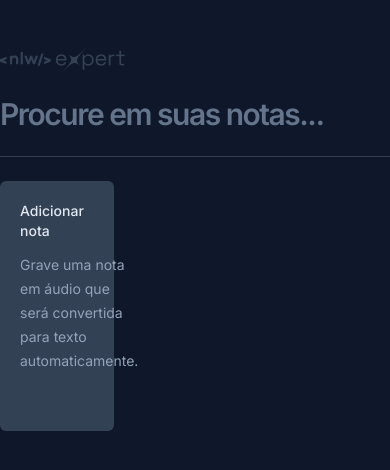
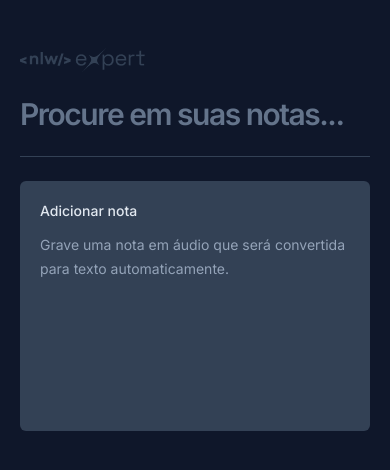
Before and after one commit to karendantas/NLW-ReactVoiceNotes, a React (Vite) app: page / in a window 390 px wide. Shown: the top 470 px of the page. Built offline with nearby package versions, Linux system fonts and the light colour scheme.

Commit message:
feat: add responsivity

```diff
--- a/src/App.tsx
+++ b/src/App.tsx
@@ -11,6 +11,7 @@
 }
 
 function App() {
+
 
 
 //--- criação, salvamento de notas e filtragem de notas
@@ -78,7 +79,7 @@
 
   return (
     <>
-      <div className="mx-auto max-w-6xl my-12 space-y-6">
+      <div className="mx-auto max-w-6xl my-12 space-y-6 px-5">
           <img src={Logo} alt="NLW logo" />
 
           <form className="w-full">
@@ -94,7 +95,7 @@
 
 
         {/* Note Cards */}
-        <div className="grid grid-cols-3 gap-6 auto-rows-[250px]">
+        <div className="grid grid-cols-1 gap-6 auto-rows-[250px] md:grid-cols-2 lg:grid-cols-3">
           <NewCard onCreatedNote = {onCreatedNote}/>
 
 
--- a/src/components/new-card.tsx
+++ b/src/components/new-card.tsx
@@ -120,7 +120,7 @@
         <Dialog.Portal>
 
             <Dialog.Overlay className = "inset-0 fixed bg-black/60" />
-            <Dialog.Content className="flex flex-col max-w-[640px] w-full  h-[70vh] fixed left-1/2 top-1/2 -translate-x-1/2 -translate-y-1/2 bg-slate-700 rounded-md outline-none">
+            <Dialog.Content className="flex flex-col inset-0 md:max-w-[640px] w-full  md:h-[70vh] fixed md:left-1/2 md:top-1/2 md:-translate-x-1/2 md:-translate-y-1/2 bg-slate-700 md:rounded-md outline-none">
 
                 <Dialog.Close className="absolute right-0 top-0 text-slate-400 p-1.5 hover:text-slate-100">
                     <X className="size-5 "/>
--- a/src/components/note-card.tsx
+++ b/src/components/note-card.tsx
@@ -37,13 +37,15 @@
 
         </Dialog.Trigger>
 
+
+
         {/* O portal cria uma janela que cobre a tela inteira
             O overlay é uma div que podemos estilizar para dar os efeitos de modal
         */}
         <Dialog.Portal>
 
             <Dialog.Overlay  className = "inset-0 fixed bg-black/60" />
-            <Dialog.Content className="flex flex-col max-w-[640px] w-full h-[70vh] fixed left-1/2 top-1/2 -translate-x-1/2 -translate-y-1/2 bg-slate-700 rounded-md outline-none" >
+            <Dialog.Content className="flex flex-col inset-0 md:max-w-[640px] w-full  md:h-[70vh] fixed md:left-1/2 md:top-1/2 md:-translate-x-1/2 md:-translate-y-1/2 bg-slate-700 md:rounded-md outline-none" >
 
             <Dialog.Close className="absolute right-0 top-0 text-slate-400 p-1.5 hover:text-slate-100">
                 <X className="size-5 "/>
```
